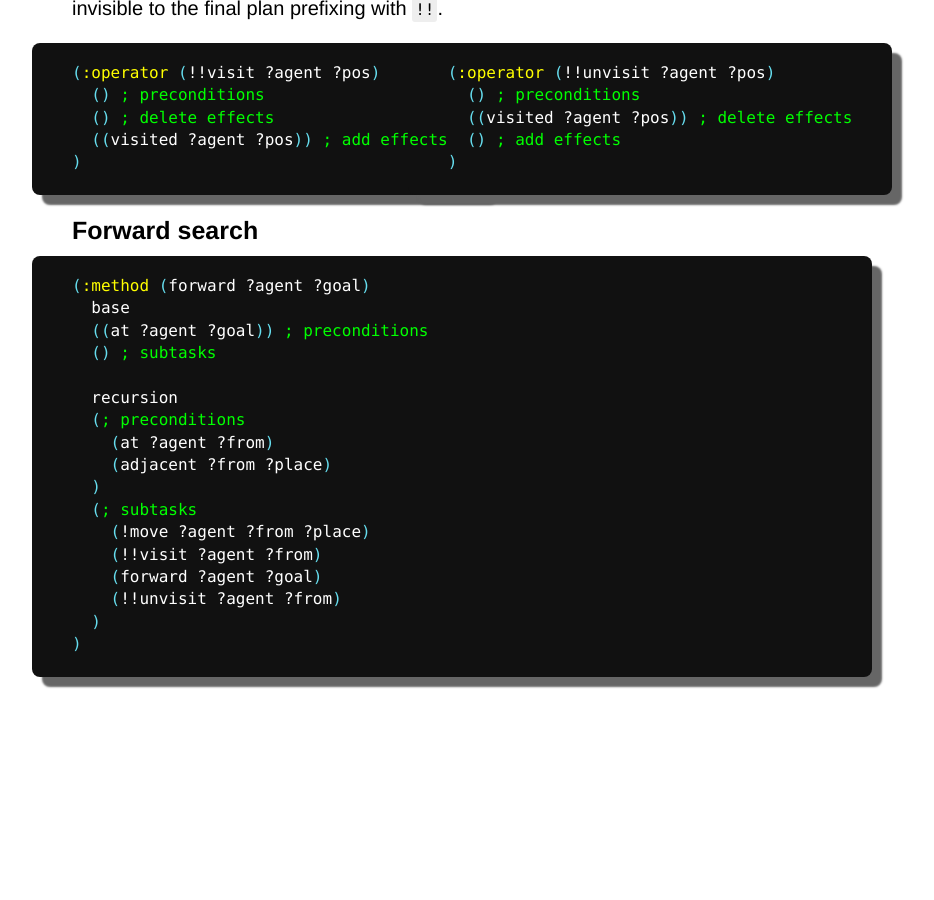
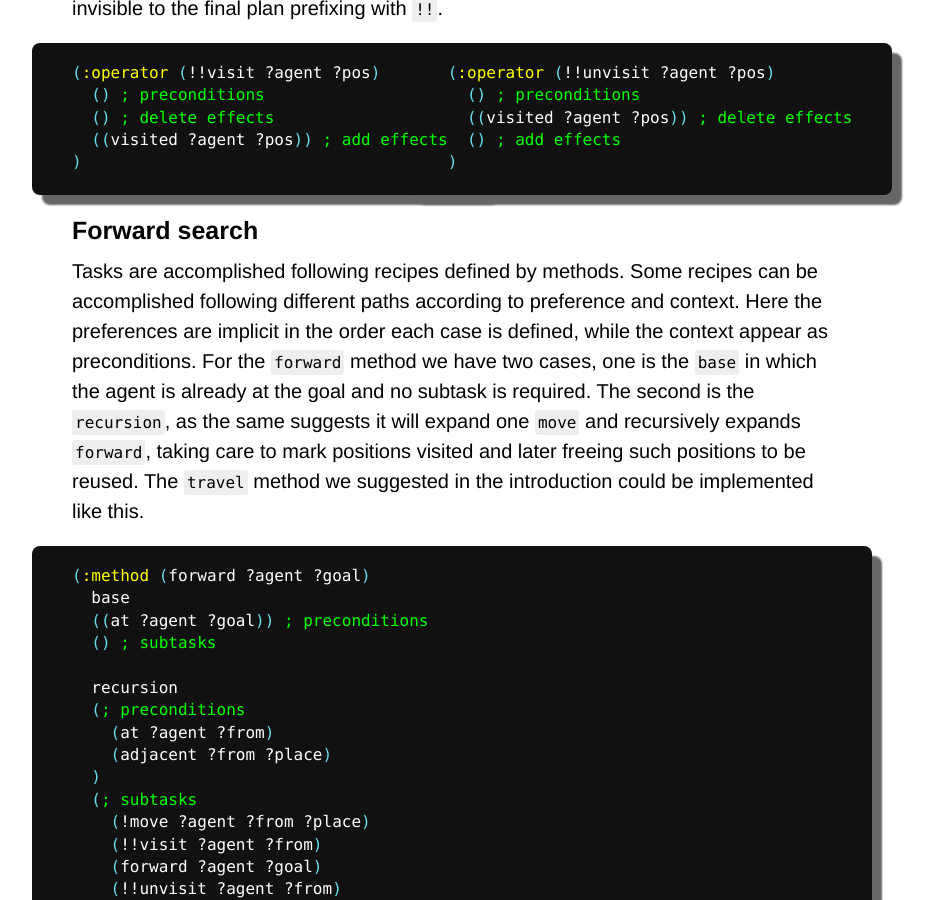
Before and after one commit to Maumagnaguagno/maumagnaguagno.github.io, a Jekyll site: the page built from htn.md, in a window 1280 px wide and 900 px high, scrolled down 2136 px. Shown: the whole window, without its empty margins (188-1122 px from the left). Built offline with Jekyll 4.4.1, drawn with Linux system fonts in a browser that asks for light colours; our own code applies the rules of GitHub Pages for plain Markdown files; before the commit the page ends 2833 px from its top, so only the background shows below that.

Commit message:
Add paragraph to HTN forward search section

````diff
--- a/htn.md
+++ b/htn.md
@@ -143,6 +143,13 @@ Since only operators can modify the state we need to add them, but they are only
 </div>
 
 ### Forward search
+Tasks are accomplished following recipes defined by methods.
+Some recipes can be accomplished following different paths according to preference and context.
+Here the preferences are implicit in the order each case is defined, while the context appear as preconditions.
+For the ``forward`` method we have two cases, one is the ``base`` in which the agent is already at the goal and no subtask is required.
+The second is the ``recursion``, as the same suggests it will expand one ``move`` and recursively expands ``forward``, taking care to mark positions visited and later freeing such positions to be reused.
+The ``travel`` method we suggested in the introduction could be implemented like this.
+
 ```elisp
 (:method (forward ?agent ?goal)
   base
````
